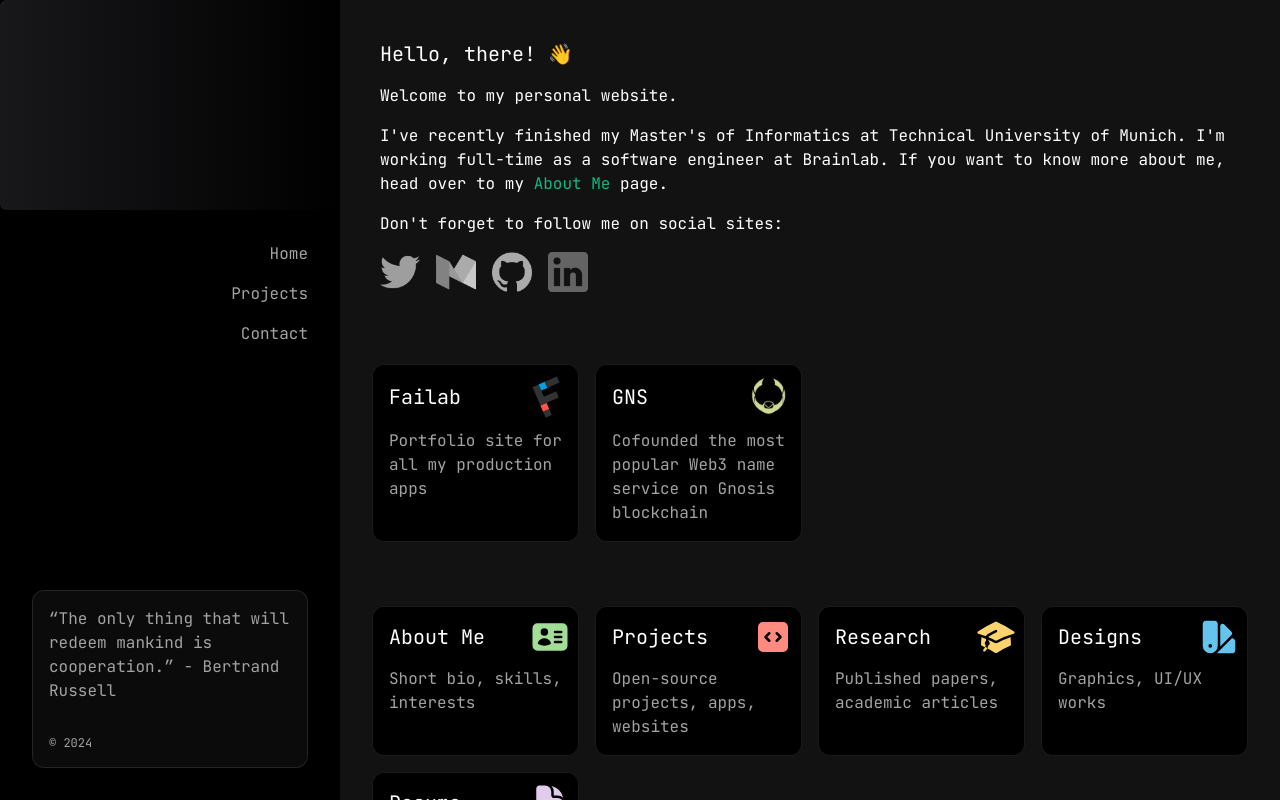
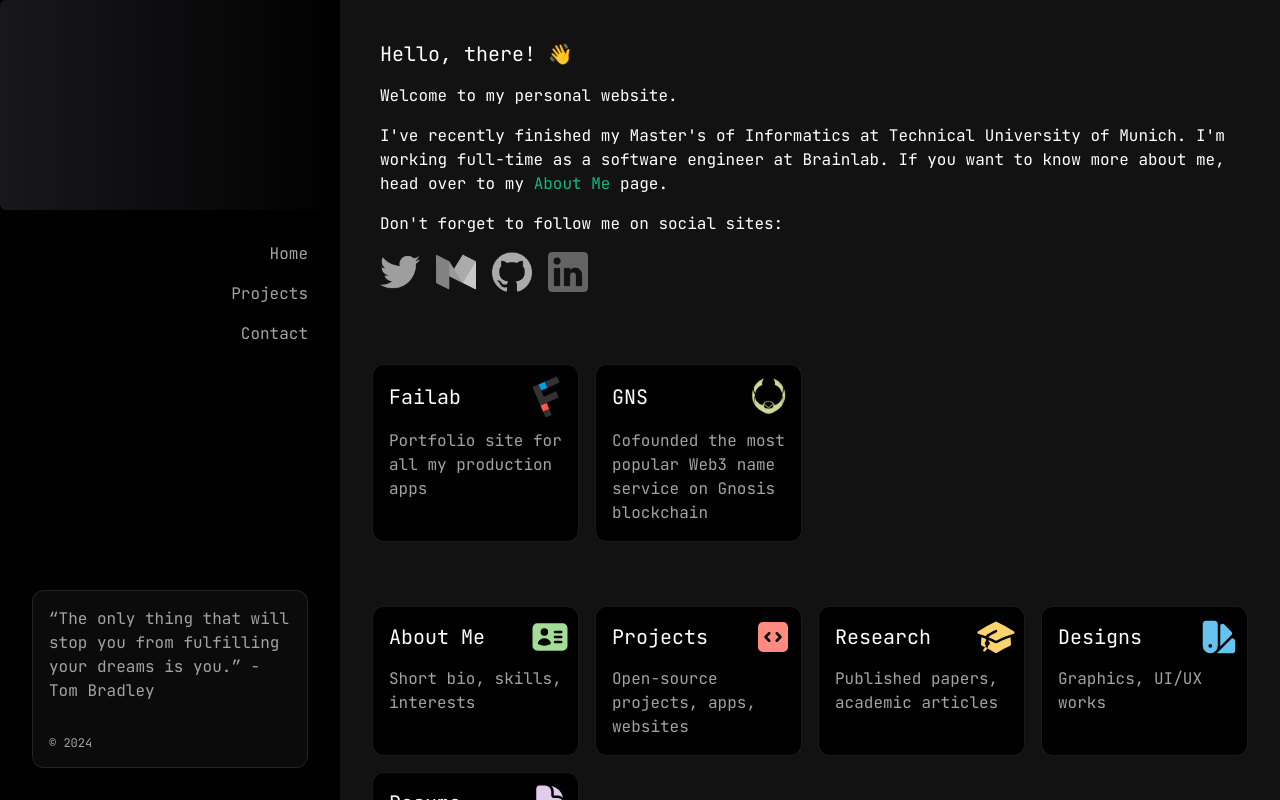
Before and after one commit to FaisalBinAhmed/faisalbin, a Next.js app: page / in a window 1280 px wide. Built offline with nearby package versions, Linux system fonts and the light colour scheme; no server answers.

Commit message:
vercel context

```diff
--- a/src/api/vercel.ts
+++ b/src/api/vercel.ts
@@ -1,4 +1,4 @@
-type Deployment = {
+export type Deployment = {
 	created: number;
 	ready: number;
 };
--- a/src/components/Footer.tsx
+++ b/src/components/Footer.tsx
@@ -1,29 +1,32 @@
-import { fetchDeploymentInfo } from "@/api/vercel";
+import { VercelContext } from "@/contexts/VercelContext";
 import quotes from "@/data/quotes";
-import { useEffect, useState } from "react";
+import { useContext, useEffect, useState } from "react";
 
+const date = new Date().getFullYear();
 const Footer = () => {
-	const date = new Date().getFullYear();
+	const { deploymentInfo } = useContext(VercelContext);
+	const [quote, setQuote] = useState<string>(quotes[0]);
 
-	const randomQuote = quotes[Math.floor(Math.random() * quotes.length)];
-
-	const [lastDeployedTime, setLastDeployedTime] = useState<number>();
+	function getRandomQuote() {
+		const randomIndex = Math.floor(Math.random() * quotes.length);
+		setQuote(quotes[randomIndex]); // avoid hydration mismatch
+	}
 
 	useEffect(() => {
-		async function fetchAndSetLastDeployedTime() {
-			const deploymentInfo = await fetchDeploymentInfo();
-			deploymentInfo && setLastDeployedTime(deploymentInfo.created);
-		}
-		fetchAndSetLastDeployedTime();
+		getRandomQuote();
 	}, []);
 
 	return (
 		<div className="flex flex-col m-4 md:m-8 bg-[#252525]/[0.3] rounded-xl border border-white/[0.1]">
-			<div className="text-neutral-400 p-4">{randomQuote}</div>
+			<div className="text-neutral-400 p-4">{quote}</div>
 			<p className="text-neutral-400 p-4 text-xs">
 				© {date}
-				{lastDeployedTime && (
-					<> | Deployed on {new Date(lastDeployedTime).toLocaleDateString()}</>
+				{deploymentInfo && (
+					<>
+						{" "}
+						| Deployed on{" "}
+						{new Date(deploymentInfo.created).toLocaleDateString()}
+					</>
 				)}
 			</p>
 		</div>
--- a/src/components/Sidebar.tsx
+++ b/src/components/Sidebar.tsx
@@ -6,7 +6,7 @@ const Sidebar = () => {
 		<div className="w-[340px] bg-black md:h-full">
 			<div className="flex h-full flex-col justify-between">
 				<CreditCard />
-				<div className="flex-1 invisible md:visible">
+				<div className="flex-1 hidden md:flex ">
 					<NavMenu />
 				</div>
 			</div>
--- /dev/null
+++ b/src/contexts/VercelContext.tsx
@@ -0,0 +1,31 @@
+import { Deployment, fetchDeploymentInfo } from "@/api/vercel";
+import React, { createContext, useEffect, useState } from "react";
+
+interface VercelContextProps {
+	deploymentInfo?: Deployment;
+}
+
+export const VercelContext = createContext<VercelContextProps>({
+	deploymentInfo: undefined
+});
+
+export const VercelProvider: React.FC<{ children: React.ReactNode }> = ({
+	children
+}) => {
+	const [deploymentInfo, setDeploymentInfo] = useState<Deployment>();
+
+	useEffect(() => {
+		async function fetchAndSetLastDeployedTime() {
+			const deploymentInfo = await fetchDeploymentInfo();
+			deploymentInfo && setDeploymentInfo(deploymentInfo);
+		}
+
+		fetchAndSetLastDeployedTime();
+	}, []);
+
+	return (
+		<VercelContext.Provider value={{ deploymentInfo }}>
+			{children}
+		</VercelContext.Provider>
+	);
+};
--- a/src/pages/_app.tsx
+++ b/src/pages/_app.tsx
@@ -1,6 +1,21 @@
+import Sidebar from "@/components/Sidebar";
+import { VercelProvider } from "@/contexts/VercelContext";
 import "@/styles/globals.css";
 import type { AppProps } from "next/app";
+import { JetBrains_Mono } from "next/font/google";
+
+const jbm = JetBrains_Mono({
+	subsets: ["latin"]
+});
 
 export default function App({ Component, pageProps }: AppProps) {
-  return <Component {...pageProps} />;
+	return (
+		<main
+			className={`flex h-screen flex-col md:flex-row items-center ${jbm.className}`}>
+			<VercelProvider>
+				<Sidebar />
+				<Component {...pageProps} />
+			</VercelProvider>
+		</main>
+	);
 }
--- a/src/pages/index.tsx
+++ b/src/pages/index.tsx
@@ -1,23 +1,15 @@
-import { JetBrains_Mono } from "next/font/google";
 import HeroSection from "@/components/sections/HeroSection";
 import NavCardsSection from "@/components/sections/NavCardsSection";
 import ExternalSection from "@/components/sections/ExternalSection";
-import Sidebar from "@/components/Sidebar";
-
-const jbm = JetBrains_Mono({
-	subsets: ["latin"]
-});
 
 export default function Home() {
 	return (
-		<main
-			className={`flex h-screen flex-col md:flex-row items-center ${jbm.className}`}>
-			<Sidebar />
+		<>
 			<div className="flex h-screen md:overflow-scroll flex-col">
 				<HeroSection />
 				<ExternalSection />
 				<NavCardsSection />
 			</div>
-		</main>
+		</>
 	);
 }
```
